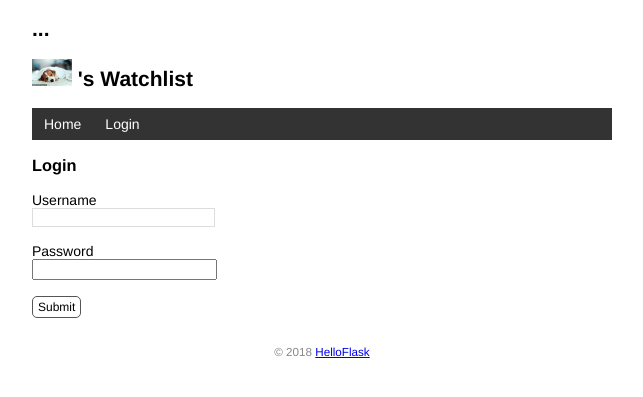
After one commit to yufanghui/falsk_demo, a Flask app: page /login in a window 1280 px wide. The commit adds this page. Shown: the top 397 px of the page, without its empty margins (318-961 px from the left). Run offline with Flask 3, Linux system fonts and the light colour scheme.

Commit message:
认证相关逻辑处理

```diff
--- a/app.py
+++ b/app.py
@@ -1,14 +1,18 @@
 from flask_sqlalchemy import SQLAlchemy
 import os
 from flask import request, url_for, redirect, flash, Flask, render_template
-
+from werkzeug.security import generate_password_hash, check_password_hash
+from flask_login import LoginManager,UserMixin,login_user,logout_user,login_required,current_user
 
 app = Flask(__name__)
 app.config['SECRET_KEY'] = 'dev'  # 等同于 app.secret_key = 'dev'
+login_manager = LoginManager(app)
 
 @app.route('/', methods=['GET', 'POST'])
 def index():
     if request.method == 'POST':
+        if not current_user.is_authenticated:
+            return redirect(url_for('index'))
         title = request.form.get('title')
         year = request.form.get('year')
         if not title or not year or len(year) > 4 or len(title) > 60:
@@ -40,6 +44,7 @@ def edit(movie_id):
 
 
 @app.route('/movie/delete/<int:movie_id>',methods=['POST'])
+@login_required
 def delete(movie_id):
     movie = Movie.query.get_or_404(movie_id)
     db.session.delete(movie)
@@ -61,9 +66,16 @@ db = SQLAlchemy(app)  # 初始化扩展，传入程序实例 app
 app.config['SQLALCHEMY_DATABASE_URI'] = 'sqlite:////' + os.path.join(app.root_path, 'data.db')
 app.config['SQLALCHEMY_TRACK_MODIFICATIONS'] = False  # 关闭对模型修改的监控
 
-class User(db.Model):
+class User(db.Model,UserMixin):
     id = db.Column(db.Integer,primary_key=True)
     name = db.Column(db.String(20))
+    username = db.Column(db.String(20))
+    password_hash = db.Column(db.String(128))
+    def set_password(self,password):
+        self.password_hash = generate_password_hash(password)
+
+    def validate_password(self,password):
+        return check_password_hash(self.password_hash,password)
 
 class Movie(db.Model):
     id = db.Column(db.Integer,primary_key=True)
@@ -82,6 +94,25 @@ def initdb(drop):
     db.create_all()
     click.echo('Initialized database.')  # 输出提示信息
 
+
+@app.cli.command()
+@click.option('--username',prompt=True,help='The username used to login.')
+@click.option('--password',prompt=True,hide_input=True,confirmation_prompt=True,help='The password used to login')
+def admin(username,password):
+    """Create user."""
+    db.create_all()
+    user = User.query.first()
+    if user is not None:
+        click.echo('Update User...')
+        user.username = username
+        user.set_password(password)
+    else:
+        click.echo('Creating user...')
+        user = User(username=username,name = 'Admin')
+        user.set_password(password)
+        db.session.add(user)
+    db.session.commit()
+    click.echo('Done.')
 
 
 
@@ -109,3 +140,48 @@ def forge():
         db.session.add(movie)
     db.session.commit()
     click.echo('Done.')
+
+@login_manager.user_loader
+def load_user(user_id):
+    user = User.query.get(int(user_id))
+    return user
+
+@app.route("/login",methods=['GET','POST'])
+def login():
+    if request.method == 'POST':
+        username = request.form['username']
+        password = request.form['password']
+        # 校验username和password是否为空
+        if not username or not password:
+            flash('Invalid input.')
+            return redirect(url_for('login'))
+        user = User.query.first()
+        # 校验账号密码是否正确
+        if user.username == username and user.validate_password(password):
+            # 登陆用户
+            login_user(user)
+            flash('Login Successed.')
+            return redirect(url_for('index'))
+
+        flash('Invalid username and password.')
+        return redirect(url_for('login'))
+    return render_template('login.html')
+
+@app.route("/logout")
+def logout():
+    logout_user()
+    flash('Log out.')
+    return redirect(url_for('index'))
+
+
+@app.route('/settings', methods=['GET', 'POST'])
+def settings():
+    if request.method == 'POST':
+        name = request.form['name']
+        if not name or len(name) > 20:
+            flash('Invalid name.')
+        current_user.name = name
+        db.session.commit()
+        flash('Settings updated.')
+        return redirect(url_for('index'))
+    return render_template('settings.html')
--- a/templates/base.html
+++ b/templates/base.html
@@ -22,6 +22,12 @@
     <nav>
         <ul>
             <li><a href="{{ url_for('index') }}">Home</a></li>
+            {% if current_user.is_authenticated %}
+                <li><a href="{{ url_for('settings') }}">Settings</a></li>
+                <li><a href="{{ url_for('logout') }}">Logout</a></li>
+            {% else %}
+                 <li><a href="{{ url_for('login') }}">Login</a></li>
+            {% endif %}
         </ul>
     </nav>
     {% block content %}{% endblock %}
--- a/templates/index.html
+++ b/templates/index.html
@@ -7,20 +7,25 @@
     <li>{{ movie.title }} - {{ movie.year }}
         <span class="float-right">
             <a class="imdb" href="https://www.imdb.com/find?q={{ movie.title }}" target="_blank" title="Find this movie on IMDb">IMDb</a>
+            {% if current_user.is_authenticated %}
             <a class="btn" href="{{ url_for('edit', movie_id=movie.id) }}">Edit</a>
             <form class="inline-form" method="post" action="{{ url_for('delete', movie_id=movie.id) }}">
                 <input class="btn" type="submit" name="delete" value="Delete" onclick="return confirm('Are you sure?')">
             </form>
+            {% endif %}
         </span>
     </li>
     {% endfor %}
 </ul>
 <img alt="Walking Totoro" class="totoro" src="{{ url_for('static', filename='images/dog.jpeg') }}" title="to~to~ro~">
 
+<!-- 在模板中可以直接使用 current_user 变量 -->
+{% if current_user.is_authenticated %}
 <p>{{ movies|length }} Titles</p>
 <form method="post">
     Name <input type="text" name="title" autocomplete="off" required>
     Year <input type="text" name="year" autocomplete="off" required>
     <input class="btn" type="submit" name="submit" value="Add">
 </form>
+{% endif %}
 {% endblock %}
--- /dev/null
+++ b/templates/login.html
@@ -0,0 +1,13 @@
+{% extends 'base.html' %}
+
+{% block content %}
+<h3>Login</h3>
+<form method="post">
+    Username<br>
+    <input type="text" name="username" required><br><br>
+    Password<br>
+    <!-- 密码输入框的 type 属性使用 password，会将输入值显示为圆点 -->
+    <input type="password" name="password" required><br><br>
+    <input class="btn" type="submit" name="submit" value="Submit">
+</form>
+{% endblock %}
```
Also changed, not shown: templates/settings.html (added, +9 -0 lines), data.db.
